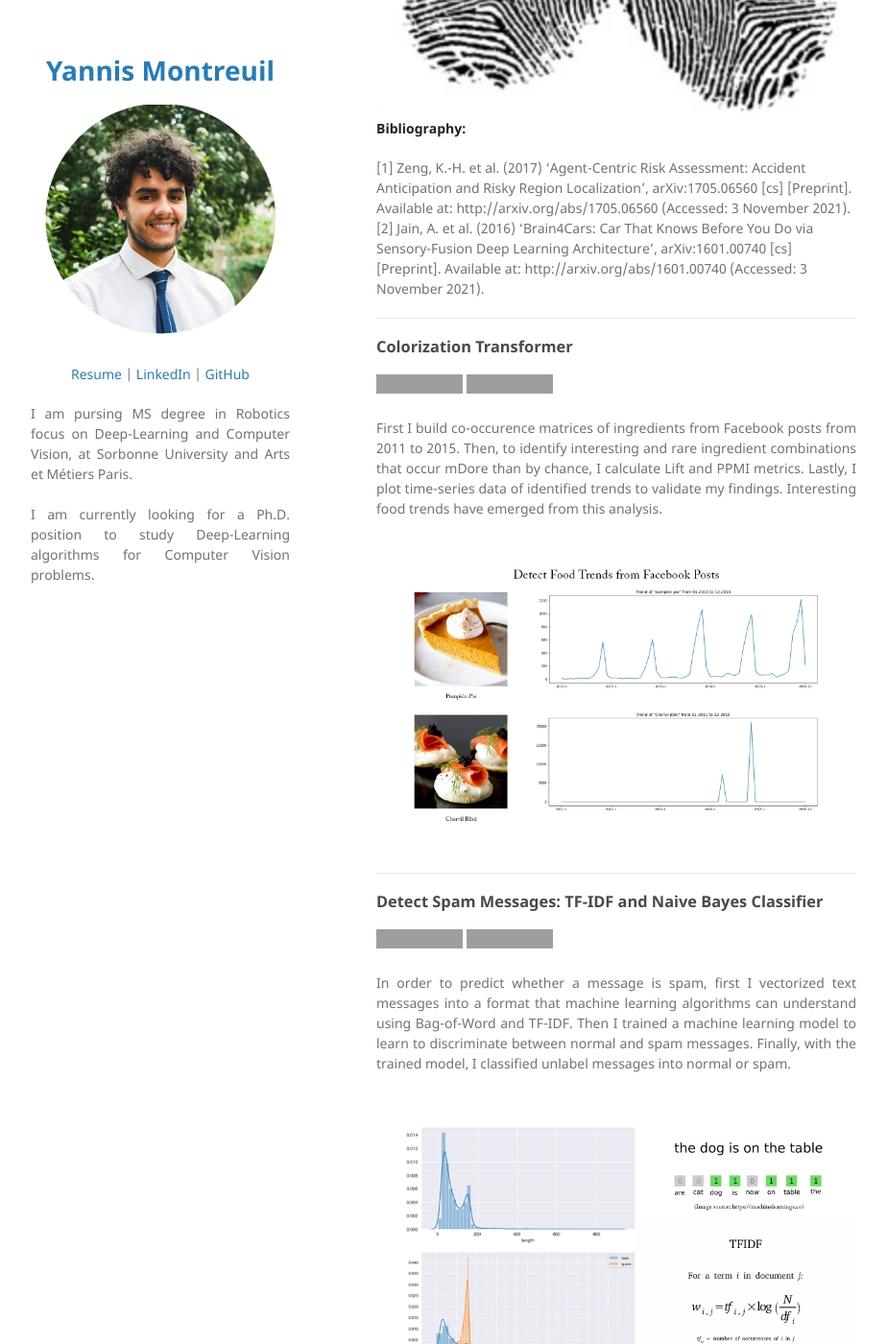
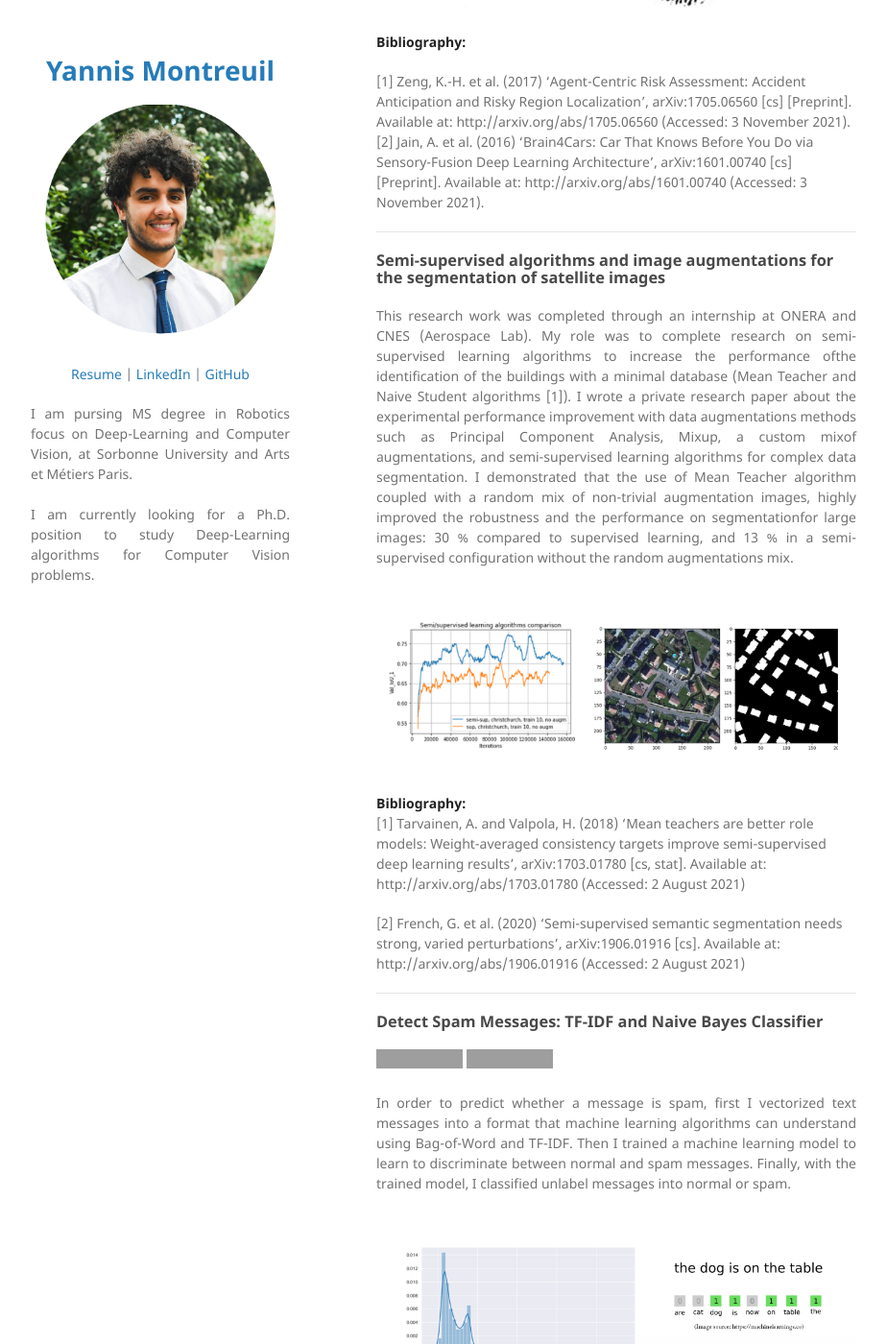
Before and after one commit to Yannis-98/yannis-98.github.io, a Jekyll site: the page built from index.md, in a window 1280 px wide and 1400 px high, scrolled down 1342 px. Shown: the whole window at 96% size, without its empty margins (178-1102 px from the left). Built offline with Jekyll 4.4.1, drawn with Linux system fonts in a browser that asks for light colours; our own code applies the rules of GitHub Pages for plain Markdown files; grey boxes are pictures that could not be loaded.

Commit message:
Update index.md

```diff
--- a/index.md
+++ b/index.md
@@ -6,7 +6,7 @@
 
 **Company: IDEMIA**
 
-<div style="text-align: justify">Overlapped fingerprints are frequently encountered in latent fingerprints lifted from crime scenes. It is necessary to separate such overlapped fingerprints into component fingerprints so that existing fingerprint matchers can recognize them. In this project, we are trying to completely separate these fingerprints to provide two reconstructed fingerprints. We are currently basing our work on U-Net architecture, image augmentations, and some non trivial masks (geomtrics, ...). The database was generated with GAN, to improve the learning of supervised algorithms.  </div>
+<div style="text-align: justify">Overlapped fingerprints are frequently encountered in latent fingerprints lifted from crime scenes. It is necessary to separate such overlapped fingerprints into component fingerprints so that existing fingerprint matchers can recognize them. In this project, we are trying to completely separate these fingerprints to provide two reconstructed fingerprints. We are currently basing our work on U-Net architecture, image augmentations, and some non trivial masks (geomtrics, ...). The database was generated with GAN, to improve the learning of supervised algorithms.</div>
 <br>
 <center><img src="images/finger1.png"/></center>
 
@@ -21,7 +21,7 @@
 
 <div style="text-align: justify">A critical risk in autonomous vehicle is accident caused by an the external environment. Thus, we are investigating methods to anticipate risk and define a risky region localiztion. We are currently working on the work of [1] to implement their work and adapt it to aunomous vehicles. We use a dashcam database to train and test the performance of the algorithm. </div>
 <br>
-<center><img src="images/fingerprin.PNG"/></center>
+<center><img src="images/finger1.png"/></center>
 
 **Bibliography:**
 
@@ -31,15 +31,18 @@
 
 
 ---
-### Colorization Transformer
+### Semi-supervised algorithms and image augmentations for the segmentation of satellite images
 
-[![Open Notebook](https://img.shields.io/badge/Jupyter-Open_Notebook-blue?logo=Jupyter)](projects/detect-food-trends-facebook.html)
-[![View on GitHub](https://img.shields.io/badge/GitHub-View_on_GitHub-blue?logo=GitHub)](https://github.com/chriskhanhtran/facebook-detect-food-trends)
 
-<div style="text-align: justify">First I build co-occurence matrices of ingredients from Facebook posts from 2011 to 2015. Then, to identify interesting and rare ingredient combinations that occur mDore than by chance, I calculate Lift and PPMI metrics. Lastly, I plot time-series data of identified trends to validate my findings. Interesting food trends have emerged from this analysis.</div>
+<div style="text-align: justify">This research work was completed through an internship at ONERA and CNES (Aerospace Lab). My role was to complete research on semi-supervised learning algorithms to increase the performance ofthe identification of the buildings with a minimal database (Mean Teacher and Naive Student algorithms [1]). I wrote a private research paper about the experimental performance improvement with data augmentations methods such as Principal Component Analysis, Mixup, a custom mixof augmentations, and semi-supervised learning algorithms for complex data segmentation. I demonstrated that the use of Mean Teacher algorithm coupled with a random mix of non-trivial augmentation images, highly improved the robustness and the performance on segmentationfor large images: 30 % compared to supervised learning, and 13 % in a semi-supervised configuration without the random augmentations mix. </div>
 <br>
-<center><img src="images/fb-food-trends.png"></center>
+<center><img src="images/satelite.png"></center>
 <br>
+**Bibliography:**
+<br>
+[1] Tarvainen, A. and Valpola, H. (2018) ‘Mean teachers are better role models: Weight-averaged consistency targets improve semi-supervised deep learning results’, arXiv:1703.01780 [cs, stat]. Available at: http://arxiv.org/abs/1703.01780 (Accessed: 2 August 2021)
+
+[2] French, G. et al. (2020) ‘Semi-supervised semantic segmentation needs strong, varied perturbations’, arXiv:1906.01916 [cs]. Available at: http://arxiv.org/abs/1906.01916 (Accessed: 2 August 2021)
 
 ---
 ### Detect Spam Messages: TF-IDF and Naive Bayes Classifier
```
